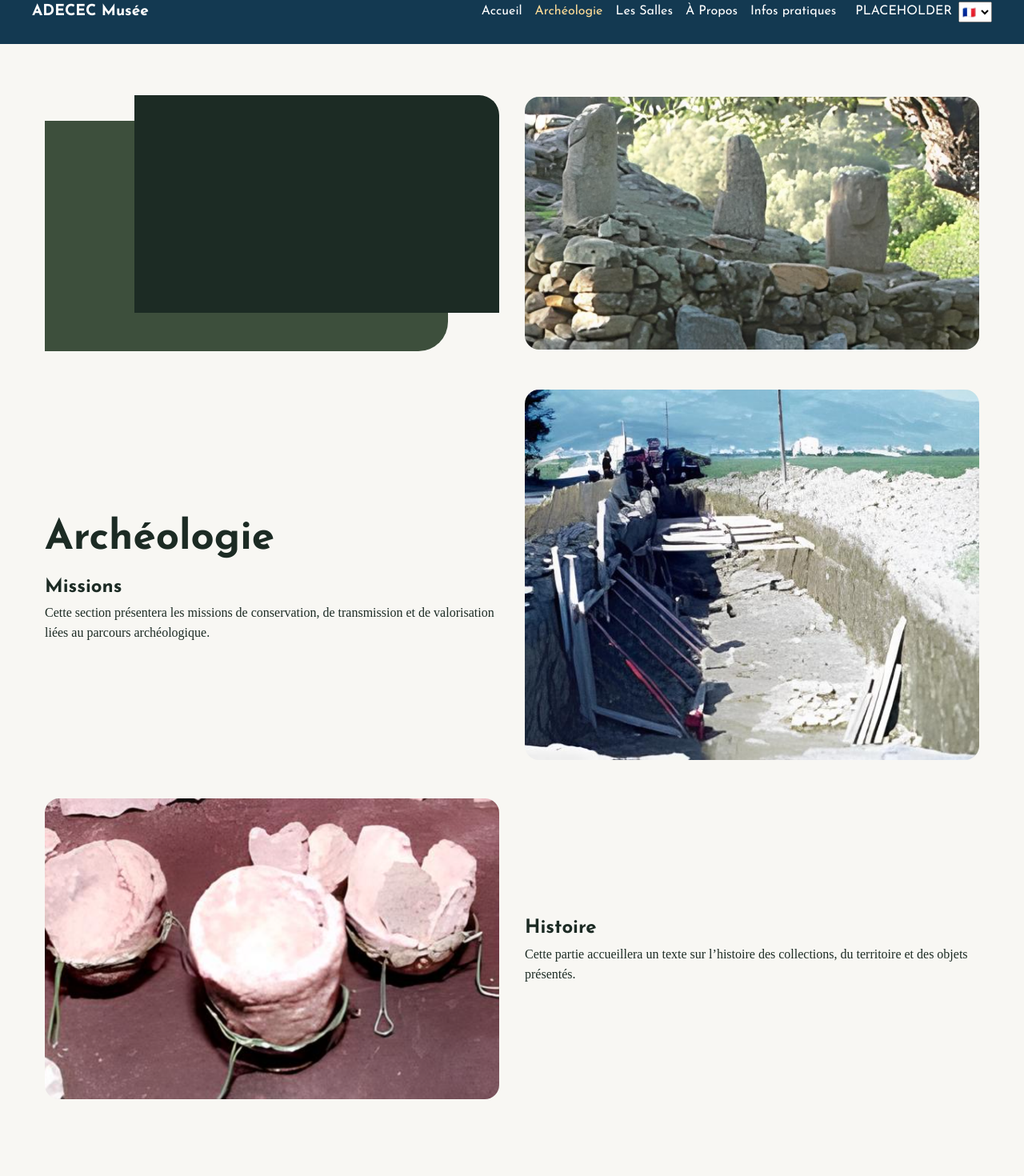
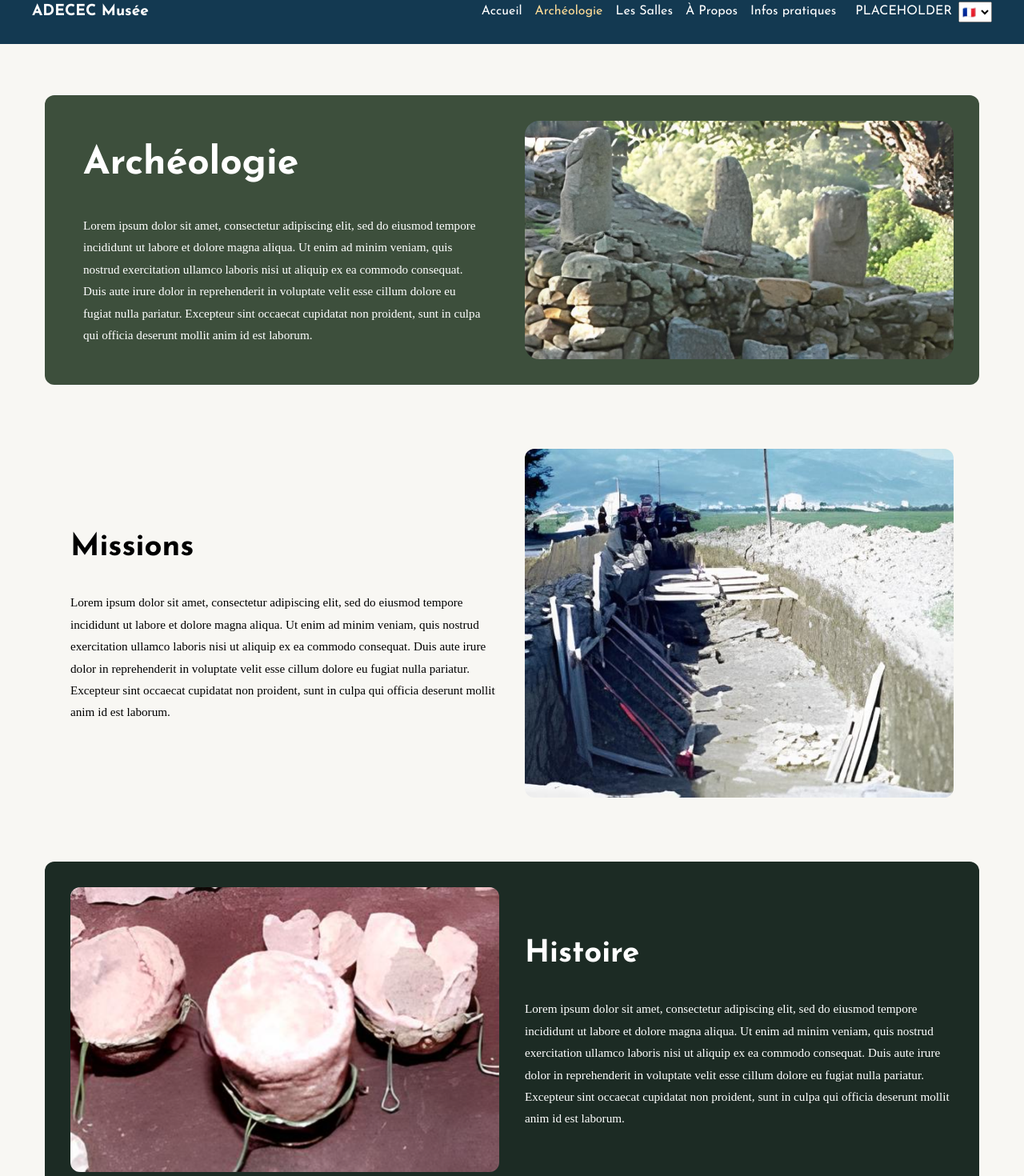
Before and after one commit to Borislehachoir/museu-adecec, a React (Vite) app in the folder museu-adecec/: page /archeologie in a window 1280 px wide. Shown: the part 25-1495 px from the top of the page at 80% size. Built offline with nearby package versions, Linux system fonts and the light colour scheme; a web font is replaced by a local one.

Commit message:
amélioration page archéologie (animation d'image / cartes / correction de bug / ajout doceventlistener sur scroll pour anim img missions

```diff
--- a/museu-adecec/src/pages/Accueil.jsx
+++ b/museu-adecec/src/pages/Accueil.jsx
@@ -57,7 +57,6 @@ export default function Accueil() {
           </p>
         </div>
       </div>
-      {/* Commentaires */}
 
       <div className="card-grid">
         {cards.map((card, index) => {
--- a/museu-adecec/src/pages/Archeologie.jsx
+++ b/museu-adecec/src/pages/Archeologie.jsx
@@ -1,4 +1,7 @@
 import { useEffect, useRef } from 'react';
+import kayou from '../assets/kayouadecec.png';
+import storia from '../assets/storiaarcheo.jpg';
+import creusets from '../assets/creusets.png';
 
 /*
   IntersectionObserver est utilisé ici pour déclencher l'animation uniquement
@@ -6,10 +9,13 @@ import { useEffect, useRef } from 'react';
   qu'un calcul manuel sur chaque événement de scroll.
 */
 export default function Archeologie() {
-  const imageRef = useRef(null);
+  const heroImageRef = useRef(null);
+  const missionImageRef = useRef(null);
+  const histoireImageRef = useRef(null);
 
+  // Animation pour l'image hero (slide down)
   useEffect(() => {
-    const currentImage = imageRef.current;
+    const currentImage = heroImageRef.current;
 
     if (!currentImage) {
       return undefined;
@@ -31,46 +37,114 @@ export default function Archeologie() {
     };
   }, []);
 
+  // Animation pour l'image missions (zoom lié au scroll)
+  useEffect(() => {
+    const currentImage = missionImageRef.current;
+
+    if (!currentImage) {
+      return undefined;
+    }
+
+    const handleScroll = () => {
+      const rect = currentImage.getBoundingClientRect();
+      const windowHeight = window.innerHeight;
+
+      // Calcul du pourcentage de visibilité (0 à 1)
+      // Commence quand l'image entre en bas de l'écran, termine quand elle est au milieu
+      const imageCenter = rect.top + rect.height / 2;
+      const startZoom = windowHeight; // Commence à zoomer quand on la voit
+      const endZoom = windowHeight / 2; // Fin du zoom au milieu de l'écran
+
+      let progress = (startZoom - imageCenter) / (startZoom - endZoom);
+      progress = Math.max(0, Math.min(1, progress)); // Clamp entre 0 et 1
+
+      // Scale de 0.1 à 1
+      const scale = 0.1 + progress * 0.9;
+      currentImage.style.transform = `scale(${scale})`;
+      currentImage.style.opacity = progress > 0 ? 1 : 0;
+    };
+
+    window.addEventListener('scroll', handleScroll);
+    handleScroll(); // Appel initial
+
+    return () => {
+      window.removeEventListener('scroll', handleScroll);
+    };
+  }, []);
+
+  // Animation pour l'image histoire (slide in left)
+  useEffect(() => {
+    const currentImage = histoireImageRef.current;
+
+    if (!currentImage) {
+      return undefined;
+    }
+
+    const observer = new IntersectionObserver((entries) => {
+      const [entry] = entries;
+
+      if (entry.isIntersecting) {
+        currentImage.classList.add('slide-in-left');
+        observer.disconnect();
+      }
+    });
+
+    observer.observe(currentImage);
+
+    return () => {
+      observer.disconnect();
+    };
+  }, []);
+
   return (
     <section className="arch-page">
-      <section className="arch-hero">
-        <div className="arch-hero__shapes">
-          <div className="arch-rect-main" />
-          <div className="arch-rect-dark" />
+      {/* Hero Section - Archéologie */}
+      <div className="arch-hero">
+        <div className="arch-hero__content">
+          <h1>Archéologie</h1>
+          <p>
+            Lorem ipsum dolor sit amet, consectetur adipiscing elit, sed do eiusmod tempore incididunt ut labore et dolore magna aliqua. Ut enim ad minim veniam, quis nostrud exercitation ullamco laboris nisi ut aliquip ex ea commodo consequat. Duis aute irure dolor in reprehenderit in voluptate velit esse cillum dolore eu fugiat nulla pariatur. Excepteur sint occaecat cupidatat non proident, sunt in culpa qui officia deserunt mollit anim id est laborum.
+          </p>
         </div>
+        <img
+          ref={heroImageRef}
+          src={kayou}
+          alt="Kayoux de Filitosa :333"
+          className="arch-img"
+        />
+      </div>
 
-        <div className="arch-hero__media">
-          <img
-            ref={imageRef}
-            src="src/assets/kayouadecec.png"
-            alt="Visuel de la section archéologie du musée"
-            className="arch-img"
-          />
-        </div>
-      </section>
-
-      <section className="arch-section">
-        <div>
-          <h1>Archéologie</h1>
+      {/* Missions Section */}
+      <div className="arch-section arch-section--missions">
+        <div className="arch-section__content">
           <h2>Missions</h2>
           <p>
-            Cette section présentera les missions de conservation, de transmission
-            et de valorisation liées au parcours archéologique.
+            Lorem ipsum dolor sit amet, consectetur adipiscing elit, sed do eiusmod tempore incididunt ut labore et dolore magna aliqua. Ut enim ad minim veniam, quis nostrud exercitation ullamco laboris nisi ut aliquip ex ea commodo consequat. Duis aute irure dolor in reprehenderit in voluptate velit esse cillum dolore eu fugiat nulla pariatur. Excepteur sint occaecat cupidatat non proident, sunt in culpa qui officia deserunt mollit anim id est laborum.
           </p>
         </div>
-        <img src="src/assets/storiaarcheo.jpg" alt="Illustration des missions archéologiques" />
-      </section>
+        <img
+          ref={missionImageRef}
+          src={storia}
+          alt="gwo trou san fon"
+          className="arch-img"
+        />
+      </div>
 
-      <section className="arch-section arch-section--reverse">
-        <img src="src/assets/creusets.png" alt="Illustration historique" />
-        <div>
+      {/* Histoire Section */}
+      <div className="arch-section arch-section--histoire">
+        <img
+          ref={histoireImageRef}
+          src={creusets}
+          alt=" j'ai un petit creuset, pas vous ?"
+          className="arch-img"
+        />
+        <div className="arch-section__content">
           <h2>Histoire</h2>
           <p>
-            Cette partie accueillera un texte sur l’histoire des collections,
-            du territoire et des objets présentés.
+            Lorem ipsum dolor sit amet, consectetur adipiscing elit, sed do eiusmod tempore incididunt ut labore et dolore magna aliqua. Ut enim ad minim veniam, quis nostrud exercitation ullamco laboris nisi ut aliquip ex ea commodo consequat. Duis aute irure dolor in reprehenderit in voluptate velit esse cillum dolore eu fugiat nulla pariatur. Excepteur sint occaecat cupidatat non proident, sunt in culpa qui officia deserunt mollit anim id est laborum.
           </p>
         </div>
-      </section>
+      </div>
     </section>
   );
 }
--- a/museu-adecec/src/styles/global.css
+++ b/museu-adecec/src/styles/global.css
@@ -291,6 +291,38 @@ button {
   animation: slideInRight 0.7s ease forwards;
 }
 
+@keyframes zoomIn {
+  from {
+    transform: scale(0.1);
+    opacity: 0;
+  }
+
+  to {
+    transform: scale(1);
+    opacity: 1;
+  }
+}
+
+.arch-img.zoom-in {
+  animation: zoomIn 0.8s ease forwards;
+}
+
+@keyframes slideInLeftAnim {
+  from {
+    transform: translateX(-100%);
+    opacity: 0;
+  }
+
+  to {
+    transform: translateX(0);
+    opacity: 1;
+  }
+}
+
+.arch-img.slide-in-left {
+  animation: slideInLeftAnim 0.8s ease forwards;
+}
+
 /* Mise en page générale des sections. */
 .page-shell {
   padding-block: 0;
@@ -309,8 +341,16 @@ button {
 }
 
 .home-hero__content {
+  position: absolute;
+  top: 0;
+  left: 0;
+  width: 100%;
+  height: 100%;
   display: grid;
   gap: 1rem;
+  padding: 2rem;
+  z-index: 2;
+  color: var(--color-text-light);
 }
 
 .home-hero__content h1,
@@ -427,45 +467,42 @@ button {
   border: none;
   border-top: 1px solid var(--color-border-soft);
 }
+/* Page d'archéologie */
 
-/*
-  Page Archéologie.
-*/
 .arch-hero {
   display: grid;
   grid-template-columns: 1fr 1fr;
   gap: 2rem;
   align-items: center;
   margin-bottom: 3rem;
+  background-color: var(--color-arch-green);
+  padding: 2rem;
+  border-radius: 12px;
 }
 
-.arch-hero__shapes {
-  position: relative;
-  min-height: 320px;
+.arch-hero__content {
+  display: grid;
+  gap: 1.5rem;
+  padding: 1rem;
 }
 
-.arch-rect-main,
-.arch-rect-dark {
-  position: absolute;
+.arch-hero__content h1 {
+  color: var(--color-text-light);
+  font-size: clamp(2rem, 4vw, 3rem);
 }
 
-.arch-rect-main {
-  inset: 2rem 4rem 0 0;
-  background: var(--color-arch-green);
-  border-radius: 0 0 37px 0;
+.arch-hero__content p {
+  color: var(--color-text-light);
+  line-height: 1.8;
+  font-size: 0.95rem;
 }
 
-.arch-rect-dark {
-  inset: 0 0 3rem 7rem;
-  background: var(--color-arch-dark);
-  border-radius: 0 25px 0 0;
-}
-
-.arch-hero__media img {
+.arch-hero img {
   width: 100%;
+  height: 100%;
+  object-fit: cover;
   border-radius: var(--card-radius);
-  position: relative;
-  z-index: 2;
+  color: #fff;
 }
 
 .arch-section {
@@ -473,16 +510,54 @@ button {
   grid-template-columns: 1fr 1fr;
   gap: 2rem;
   align-items: center;
-  margin-top: 3rem;
+  margin-bottom: 3rem;
+  padding: 2rem;
+  background-color: transparent;
+  border-radius: 12px;
+  z-index: 0;
+}
+
+.arch-section--histoire {
+  background-color: var(--color-arch-dark);
+}
+
+.arch-section__content {
+  display: grid;
+  gap: 1.5rem;
+  color: var(--color-text-light);
+}
+
+.arch-section__content h2 {
+  color: var(--color-text-light);
+  font-size: clamp(1.5rem, 3vw, 2.5rem);
+}
+
+.arch-section__content p {
+  color: var(--color-text-light);
+  line-height: 1.8;
+  font-size: 0.95rem;
 }
 
 .arch-section img {
-  border-radius: var(--card-radius);
+  width: 100%;
+  height: 100%;
+  object-fit: cover;
+  border-radius: 12px;
+  z-index:10;
 }
 
-.arch-section--reverse {
-  grid-template-columns: 1fr 1fr;
+.arch-section--missions img {
+  order: 2;
 }
+
+.arch-section--missions {
+  background-color: transparent;
+}
+.arch-section--missions .arch-section__content,
+.arch-section--missions .arch-section__content * {
+  color: black !important;
+}
+
 
 /*
   Pre-footer et footer.
@@ -545,14 +620,6 @@ button {
   font-weight: 700;
 }
 
-#dark-mode-toggle {
-  border: 1px solid rgba(255, 255, 255, 0.35);
-  background: transparent;
-  color: var(--color-text-light);
-  padding: 0.4rem 0.7rem;
-  cursor: pointer;
-}
-
 /*
   Bouton retour en haut.
   Il apparaît seulement après 300px de scroll, logique gérée côté React.
@@ -612,6 +679,21 @@ button {
     flex-direction: column;
   }
 
+  .arch-hero {
+    gap: 1.5rem;
+    margin-bottom: 2rem;
+  }
+
+  .arch-section {
+    gap: 1.5rem;
+    margin-bottom: 2rem;
+    padding: 1.5rem;
+  }
+
+  .arch-section--missions img {
+    order: 0;
+  }
+
   .hero-img {
     height: 42vh;
   }
```
